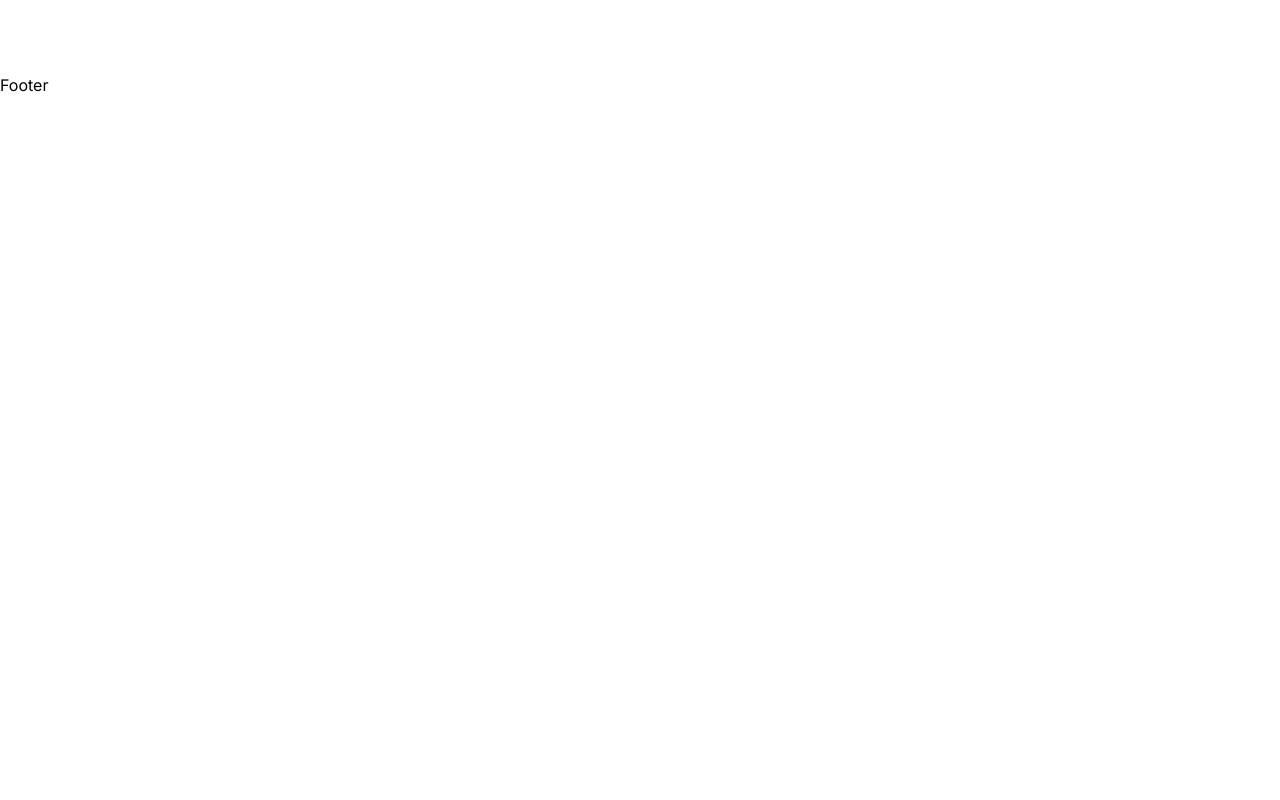
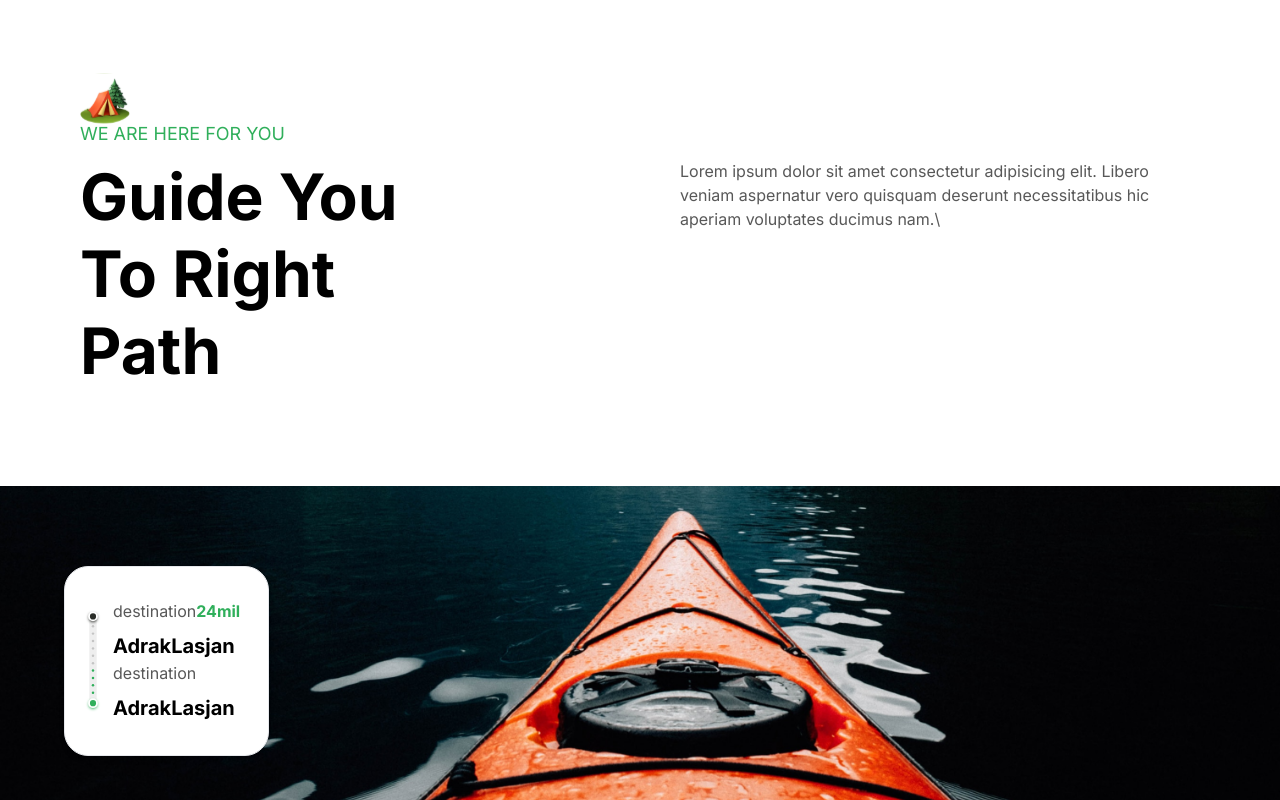
Before and after one commit to RamanAgrawal/Travel-Web-LandingPage, a Next.js app: page / in a window 1280 px wide. Shown: the part 1600-2400 px from the top of the page. Before the commit the page ends 1697 px from the top, so only its background shows below. Built offline with nearby package versions, Linux system fonts and the light colour scheme.

Commit message:
+guide section

```diff
--- a/app/page.tsx
+++ b/app/page.tsx
@@ -1,15 +1,15 @@
 import Camp from "@/components/Camp";
 // import Features from "@/components/Features";
 // import GetApp from "@/components/GetApp";
-// import Guide from "@/components/Guide";
+import Guide from "@/components/Guide";
 import Hero from "@/components/Hero";
 
 export default function Home() {
   return (<>
   <Hero/>
  <Camp/>
-    {/*<Guide/>
-  <Features/>
+   <Guide/>
+  {/* <Features/>
   <GetApp/> */}
   </>
   );
--- a/components/Guide.tsx
+++ b/components/Guide.tsx
@@ -1,9 +1,43 @@
-import React from 'react'
+import Image from "next/image";
+import React from "react";
 
 const Guide = () => {
   return (
-    <div>Guide</div>
-  )
-}
+    <section className="felxCenter flex-col">
+      <div className="max-container padding-container pb-24 w-full">
+        <Image src="/camp.svg" alt="camp" height={50} width={50} />
+        <p className="uppercase regular-18 -mt-1 mb-3 text-green-50">we are here for you</p>
+     <div className="flex flex-wrap justify-between gap-5 lg:gap-10">
+      <h2 className="capitalize bold-40 lg:bold-64 xl:max-w-[390px]">Guide you to right path</h2>
+      <p className="regular-16 text-gray-50 lg:max-w-[520px]">Lorem ipsum dolor sit amet consectetur adipisicing elit. Libero veniam aspernatur vero quisquam deserunt necessitatibus hic aperiam voluptates ducimus nam.\</p>
+     </div>
+      </div>
+      <div className="flexCenter max-container relative w-full">
+        <Image src='/boat.png' alt="boat" width={1440} height={580}
+        className="2xl:rounded-5xl object-cover object-center w-full"/>
+        <div className="absolute flex bg-white py-8 pl-5 pr-7 gap-3 rounded-3xl border shadow-md md:left-[5%] lg:top-20">
+          <Image src='/meter.svg' alt="meter" height={158} width={16}/>
+          <div className="flexBetween flex-col">
+            <div className="flex w-full flex-col">
+              <div className="flexBetween w-full">
+                <p className="regular-16 text-gray-50">destination</p>
+                <p className="bold-16 text-green-50">24mil</p>
+              </div>
 
-export default Guide
+              <p className="bold-20 mt-2">AdrakLasjan</p>
+            </div>
+            <div className="flex w-full flex-col">
+
+                <p className="regular-16 text-gray-50">destination</p>
+
+
+              <h4 className="bold-20 mt-2 whitespace-nowrap">AdrakLasjan</h4>
+            </div>
+          </div>
+        </div>
+      </div>
+    </section>
+  );
+};
+
+export default Guide;
```
